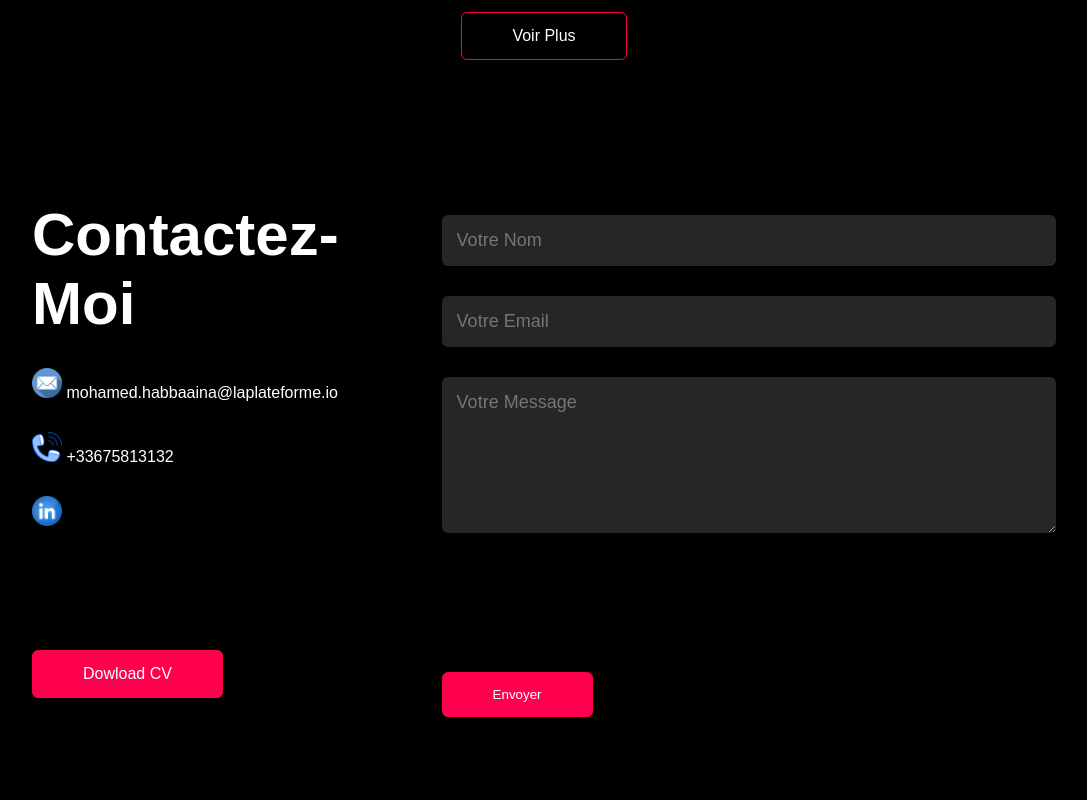
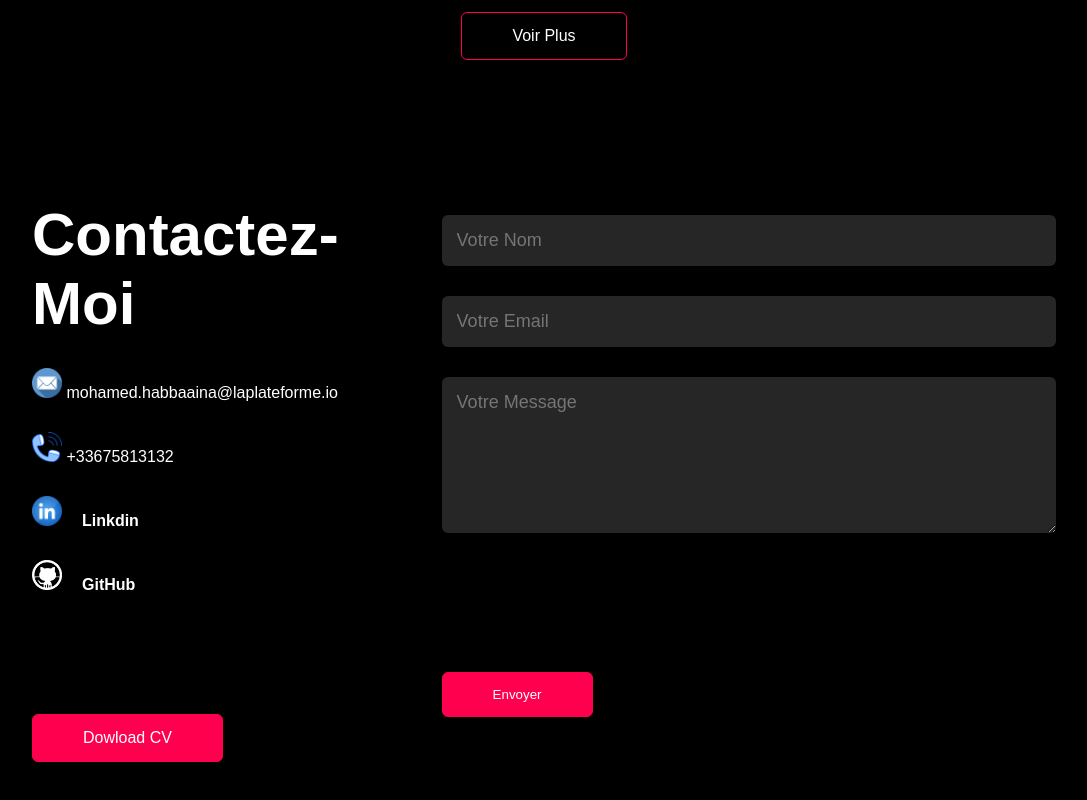
Before and after one commit to mohamed-habbaaina/portfolio, a plain HTML site: page index.html in a window 1280 px wide. Shown: the part 2020-2820 px from the top of the page, without its empty margins (96-1183 px from the left). Drawn offline with Linux system fonts and the light colour scheme.

Commit message:
ajout d'un lien github

```diff
--- a/index.html
+++ b/index.html
@@ -121,7 +121,8 @@
                     <h1 class="sub-title">Contactez-Moi</h1>
                     <p><img style="width: 30px;" src="img/email.png">  mohamed.habbaaina@laplateforme.io</p>
                     <p><img style="width: 30px;" src="img/phon.png">  +33675813132</p>
-                    <p><a href="https://www.linkedin.com/in/mohamed-habbaaina-62618725a/"><img style="width: 30px;" src="img/linkedin.png"></a></p>
+                    <p><a class="a-link" href="https://www.linkedin.com/in/mohamed-habbaaina-62618725a/"><img style="width: 30px;" src="img/linkedin.png"><span>Linkdin</span></a></p>
+                    <p><a class="a-link" href="https://github.com/mohamed-habbaaina"><img style="width: 30px;" src="img/git.png"><span>GitHub</span></a></p>
                     <a href="img/mohamed-habbaaina_cv.pdf" download class="btn btn2">Dowload CV</a>
                 </div>
                 <div class="contact-right">
--- a/style.css
+++ b/style.css
@@ -225,6 +225,14 @@ form input, form textarea{
     font-size: 18px;
     border-radius: 6px;
 }
+.a-link{
+    text-decoration-line: none;
+    color: white;
+}
+.a-link span{
+    padding-left: 20px;
+    font-weight: bold;
+}
 /* media screen */
 nav .fas{
     display: none;
```
Also changed, not shown: img/git.png (added).
